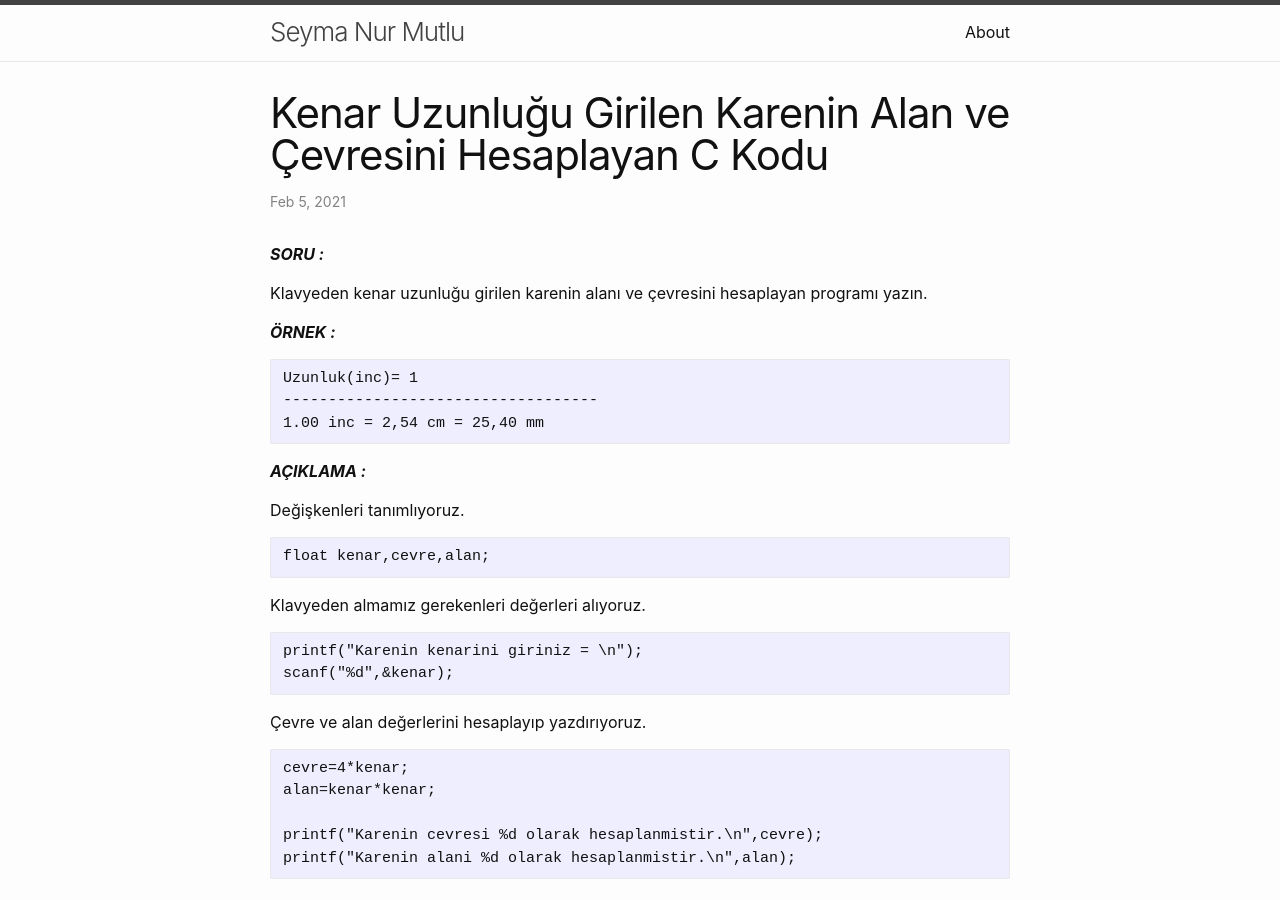
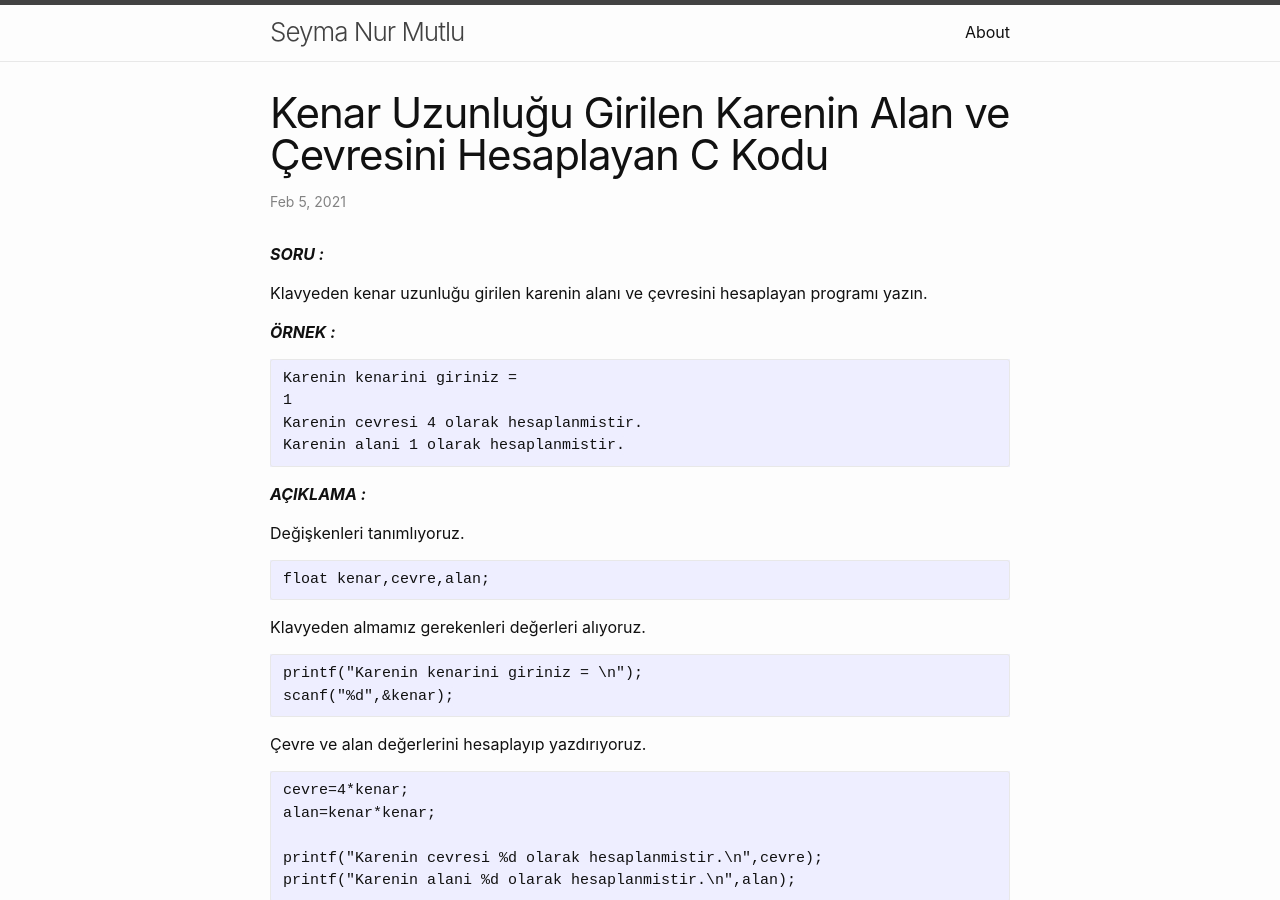
Before and after one commit to seymanurmutlu/seymanurmutlu.github.io, a Jekyll site: the page built from _posts/2021-02-06-karenin-alanını-ve-çevresini-bulan-c-codu.md, in a window 1280 px wide and 900 px high. Built offline with Jekyll 4.4.1, drawn with Linux system fonts in a browser that asks for light colours.

Commit message:
karenin alanı ornek updated

```diff
--- a/_posts/2021-02-06-karenin-alanını-ve-çevresini-bulan-c-codu.md
+++ b/_posts/2021-02-06-karenin-alanını-ve-çevresini-bulan-c-codu.md
@@ -11,9 +11,11 @@ Klavyeden kenar uzunluğu girilen karenin alanı ve çevresini hesaplayan progra
 
 ***ÖRNEK :***
 
-    Uzunluk(inc)= 1
-    -----------------------------------
-    1.00 inc = 2,54 cm = 25,40 mm
+    Karenin kenarini giriniz =
+    1
+    Karenin cevresi 4 olarak hesaplanmistir.
+    Karenin alani 1 olarak hesaplanmistir.
+
 
 ***AÇIKLAMA :***
 
```
